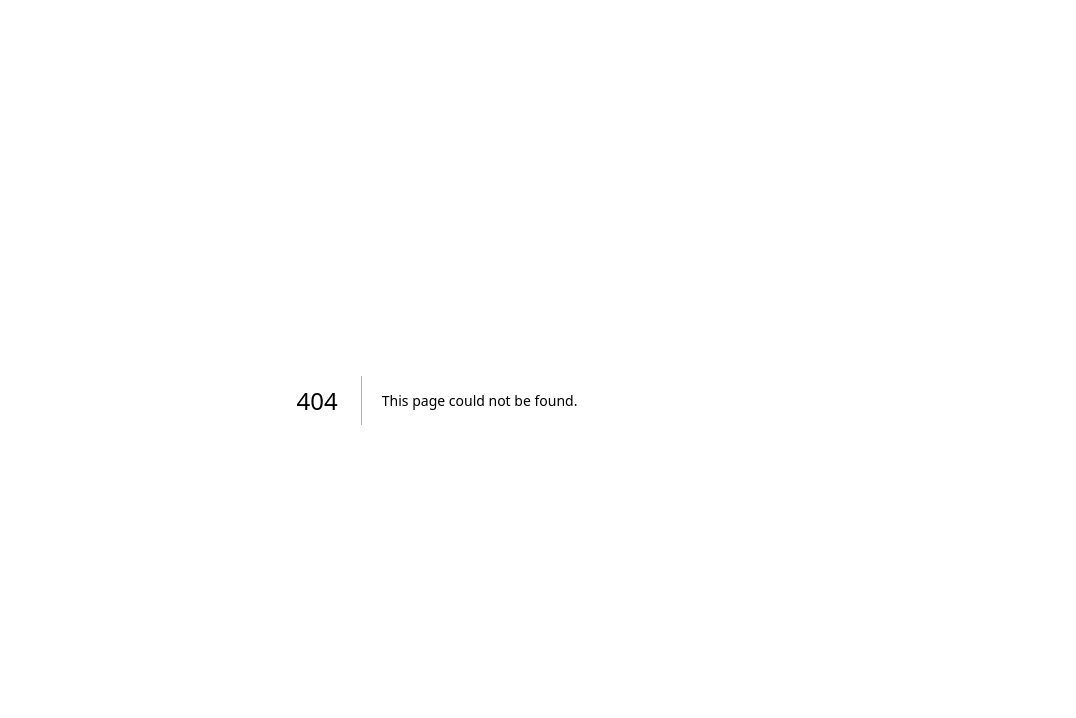
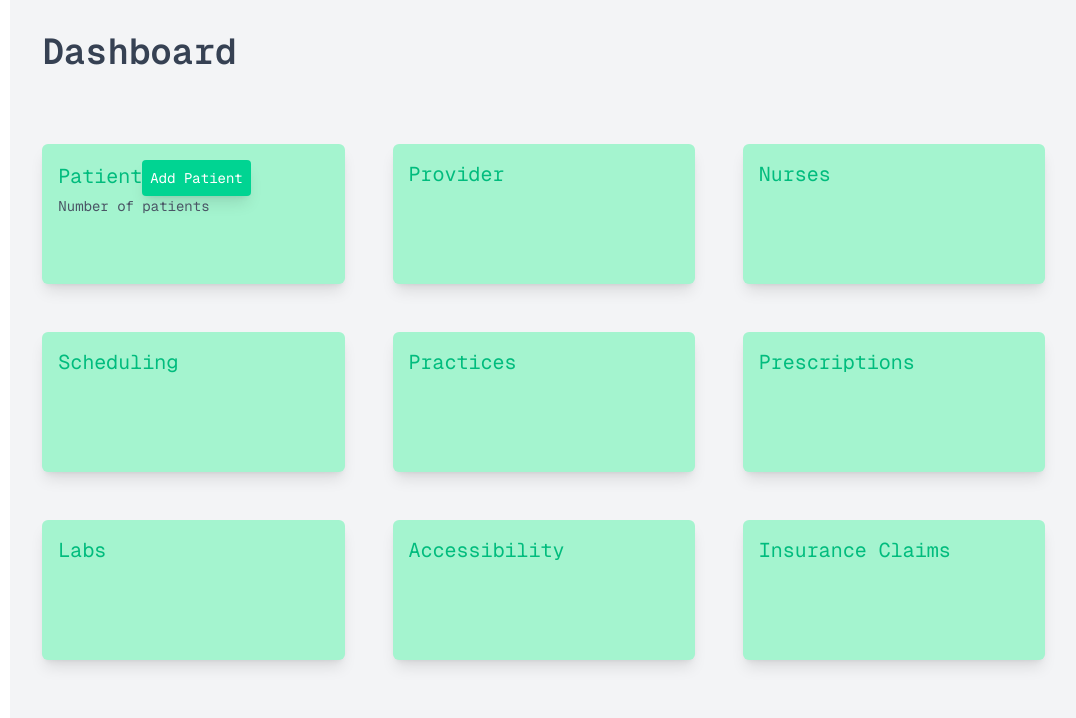
Before and after one commit to ketul-P/ehr-app, a Next.js app: page /admin/dashboard in a window 1280 px wide. Before the commit this address had no page. Shown: the top 718 px of the page, without its empty margins (203-1279 px from the left). Built offline with nearby package versions, Linux system fonts and the light colour scheme.

Commit message:
Added new dashboard layout and ui

```diff
--- /dev/null
+++ b/app/admin/dashboard/page.js
@@ -0,0 +1,91 @@
+export default function AdminDashboard(){
+    return(
+        <main className="bg-white w-full h-screen grid grid-cols-[0.25fr_1.25fr] gap-0">
+            <div id="sideBar" className="bg-white border-gray-300">
+
+            </div>
+
+            <div id="dashboard" className="bg-gray-100 px-4">
+                <div id="title" className="p-4">
+                    <h1 className="text-4xl font-mono font-semibold text-gray-700 my-4 mb-10">
+                        Dashboard
+                    </h1>
+                </div>
+
+                <div id="options" className="grid grid-cols-3 grid-rows-4 gap-4
+
+                                            [&>div]:p-4 [&>div]:m-4 [&>div]:rounded-md [&>div]:bg-emerald-200 [&>div]:shadow-lg
+
+                                            [&>div]:text-emerald-500 [&>div]:text-xl [&>div]:font-mono
+                                            [&>div]:hover:bg-emerald-300 [&>div]:hover:text-white
+                                            [&>div]:h-[7em]
+
+                                            [&_p]:text-gray-600 [&_p]:align-bottom [&_p]:text-sm">
+
+
+                    <div id="g1">
+                            Patient
+
+                        <button className="bg-emerald-400 rounded shadow-lg text-sm text-white p-2">Add Patient</button>
+
+                        <p>
+                            Number of patients
+                        </p>
+                    </div>
+
+                    <div id="g2">
+                        <h2>
+                            Provider
+                        </h2>
+                    </div>
+
+                    <div id="g2">
+                        <h2>
+                            Nurses
+                        </h2>
+                    </div>
+
+                    <div id="g2">
+                        <h2>
+                            Scheduling
+                        </h2>
+                    </div>
+
+                    <div id="g2">
+                        <h2>
+                            Practices
+                        </h2>
+                    </div>
+
+                    <div id="g2">
+                        <h2>
+                            Prescriptions
+                        </h2>
+                    </div>
+
+                    <div id="g2">
+                        <h2>
+                            Labs
+                        </h2>
+                    </div>
+
+                    <div id="g2">
+                        <h2>
+                            Accessibility
+                        </h2>
+                    </div>
+
+                    <div id="g2">
+                        <h2>
+                            Insurance Claims
+                        </h2>
+                    </div>
+
+
+
+
+                </div>
+            </div>
+        </main>
+    )
+}
--- /dev/null
+++ b/app/admin/dashboard/temp_page.js
@@ -0,0 +1,104 @@
+import Calendar from "react-calendar";
+import 'react-calendar/dist/Calendar.css';
+
+
+const appointments = {
+  Room1: [
+    { time: "09:00 AM", name: "John Doe", phone: "343-555-1234" },
+    { time: "09:30 AM", name: "Jane Smith", phone: "123-555-5678" },
+  ],
+  Room2: [
+    { time: "09:15 AM", name: "Sarah Lee", phone: "125-555-9999" },
+    { time: "09:45 AM", name: "Peter Kim", phone: "124-555-2222" },
+  ],
+  Room3: [
+    { time: "10:00 AM", name: "Mike Ross", phone: "343-555-1111" },
+  ],
+
+};
+
+export default function AdminDashboard() {
+  return (
+    <main id="dash" className="bg-white w-full h-screen grid grid-cols-[0.25fr_1.25fr] gap-4 p-4">
+
+      <div id="sidebar" className="bg-blue-100 border border-amber-500"></div>
+
+      <div id="dashboard" className="bg-white grid grid-rows-[0.15fr_0.1fr_1fr_1fr] gap-4">
+        <h2 id="title" className="text-indigo-500 text-5xl font-mono mb-8">Administrator Dashboard</h2>
+
+
+        <div id="quickView" className="grid grid-cols-4 gap-4 font-mono mb-4">
+            <section id="patientTotal" className="bg-indigo-200 rounded-xl text-indigo-600 p-2">
+              <div className="flex items-center justify-evenly">
+                <label id="counterLabel" className="text-xl">Total Patients</label>
+                <label id="counter" className="text-6xl p-4">19</label>
+              </div>
+            </section>
+
+            <section id="patientActive" className="bg-green-200 rounded-xl text-green-700 p-2">
+              <div className="flex items-center justify-evenly">
+                <label id="counterLabel" className="text-xl">Checked-In Patient</label>
+                <label id="counter" className="text-6xl p-4">01</label>
+              </div>
+            </section>
+
+            <section id="patientCounter" className="bg-amber-200 rounded-xl text-amber-600 p-2">
+              <div className="flex items-center justify-evenly">
+                <label id="counterLabel" className="text-xl">Scheduled & Waiting</label>
+                <label id="counter" className="text-6xl p-4">20</label>
+              </div>
+            </section>
+
+            <section id="patientCounter" className="bg-red-200 rounded-xl text-red-600 p-2">
+              <div className="flex items-center justify-evenly">
+                <label id="counterLabel" className="text-xl">Cancelled</label>
+                <label id="counter" className="text-6xl p-4">00</label>
+              </div>
+            </section>
+        </div>
+
+        <div className="bg-white grid grid-cols-[0.75fr_0.25fr] gap-2">
+          <div id="appointmentList" className="bg-white border rounded-xl p-5">
+            <h1 className="text-3xl text-indigo-700 font-mono mb-4">Today's Appointments</h1>
+
+            <div className="grid grid-rows-1 md:grid-row
+            s-3 gap-4">
+                {Object.entries(appointments).map(([room, list]) => {
+                  const next = list[1] || null;
+                  const inside = list[0] || null;
+                  return (
+                    <div key={room} className="bg-amber-500 shadow rounded p-4">
+                      <h2 className="text-xl font-semibold mb-2">🦷 {room}</h2>
+                      <ul className="text-sm mb-2">
+                        {list.map((appt, i) => (
+                          <li key={i}>
+                            • {appt.time} — {appt.name} ({appt.phone})
+                          </li>
+                        ))}
+                      </ul>
+                      <div className="text-sm mt-2">
+                        <p>➤<strong>Next:</strong> {next?.name || "N/A"} ({next?.phone || "N/A"})</p>
+                        <p>🧍<strong>Inside:</strong> {inside?.name} (Counter: #{list.indexOf(inside) + 1})</p>
+                      </div>
+                    </div>
+                  );
+                })}
+            </div>
+
+          </div>
+          <div id="quickSchedule" className="bg-indigo-200 border rounded-xl p-5">
+            <Calendar id="Calendar">
+
+            </Calendar>
+          </div>
+
+        </div>
+
+        <div className="bg-indigo-400">
+
+        </div>
+      </div>
+
+    </main>
+  );
+}
--- a/app/admin/new/page.js
+++ b/app/admin/new/page.js
@@ -1,5 +1,3 @@
-// app/admin/patients/new/page.tsx
-
 export default function NewPatientForm() {
   return (
     <main id="form" className="min-h-screen bg-white flex justify-center">
--- a/app/globals.css
+++ b/app/globals.css
@@ -24,3 +24,8 @@ body {
   color: var(--foreground);
   font-family: Oxygen, Ubuntu, Cantarell, 'Open Sans', 'Helvetica Neue', sans-serif
 }
+
+.rounded-children > *{
+  @apply rounded-md border border-blue-700;
+
+}
--- a/package.json
+++ b/package.json
@@ -9,9 +9,10 @@
     "lint": "next lint"
   },
   "dependencies": {
+    "next": "15.4.1",
     "react": "19.1.0",
-    "react-dom": "19.1.0",
-    "next": "15.4.1"
+    "react-calendar": "^6.0.0",
+    "react-dom": "19.1.0"
   },
   "devDependencies": {
     "@tailwindcss/postcss": "^4",
```
Also changed, not shown: 1 other file (tests, documents, lock files or other folders).
